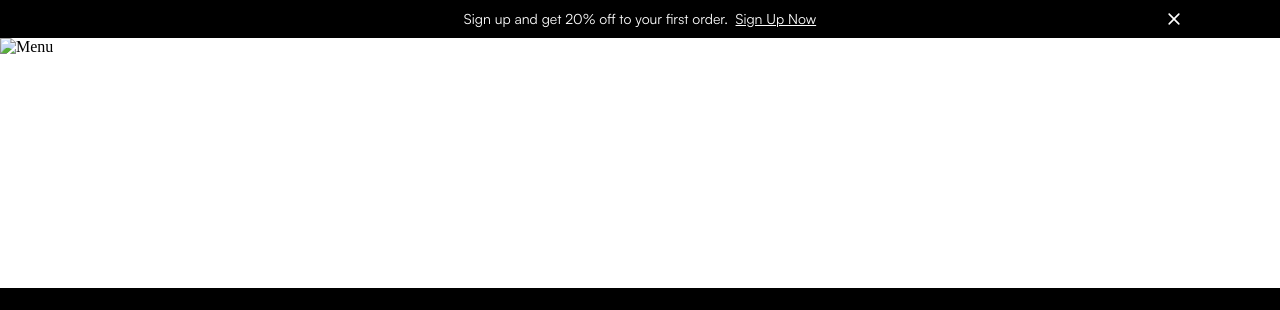
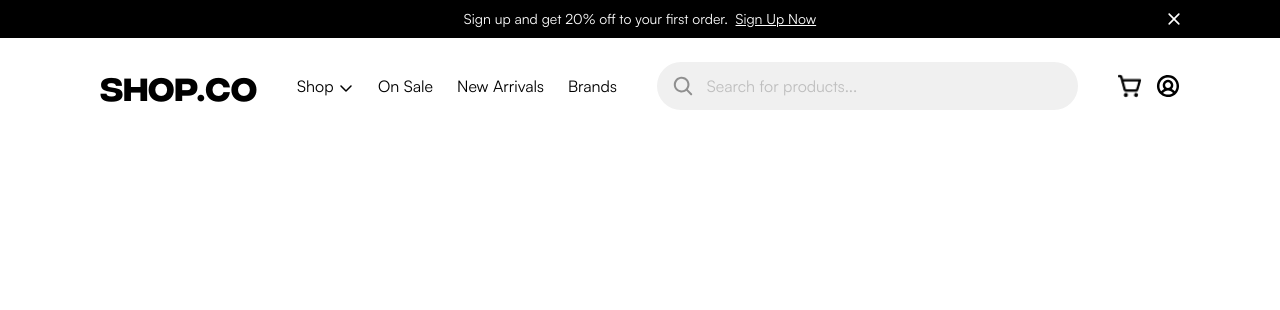
Before and after one commit to Larissa-Gnandt/compass-uol-desafio, a plain HTML site: page index.html in a window 1280 px wide. Shown: the top 310 px of the page. Drawn offline with Linux system fonts and the light colour scheme.

Commit message:
Estrutura do menu container

```diff
--- a/index.html
+++ b/index.html
@@ -16,8 +16,30 @@
       <img src="icons/x.svg" alt="Close" onclick="hideSignUp()" />
     </div>
 
-    <div id="menu">
-      <img src="icons/menu.svg" alt="Menu" onclick="showMenu()" />
+    <div id="menu-container">
+      <img id="hamburguer-menu" src="icons/hamburguer-menu.svg" alt="Menu" />
+
+      <a id="logo" href="">SHOP.CO</a>
+
+      <div id="navigation-container">
+        <a href="">Shop <img src="icons/chevron-down.svg" alt="Shop" /></a>
+        <a href="">On Sale</a>
+        <a href="">New Arrivals</a>
+        <a href="">Brands</a>
+      </div>
+
+      <p id="spacer" />
+
+      <div id="search-container">
+        <img src="icons/search.svg" alt="Search" />
+        <input type="text" placeholder="Search for products..." />
+      </div>
+
+      <div id="user-container">
+        <img id="search-icon" src="icons/search.svg" alt="Search" />
+        <img src="icons/cart.png" alt="Cart" />
+        <img src="icons/profile.svg" alt="Profile" />
+      </div>
     </div>
 
     <p id="temp-space" />
--- a/styles.css
+++ b/styles.css
@@ -57,6 +57,102 @@ body {
   height: 200px;
 }
 
+#menu-container {
+  display: flex;
+  justify-content: start;
+  align-items: center;
+  background-color: white;
+  padding: 24px 100px;
+  box-sizing: border-box;
+  gap: 40px;
+}
+
+#menu-container a {
+  text-decoration: none;
+}
+
+#hamburguer-menu {
+  display: none;
+}
+
+#logo {
+  font-family: "Integral", sans-serif;
+  color: black;
+  font-size: 32px;
+  font-weight: 700;
+}
+
+#navigation-container {
+  display: flex;
+  justify-content: center;
+  align-items: center;
+  gap: 24px;
+}
+
+#navigation-container a {
+  font-family: "Satoshi", sans-serif;
+  color: black;
+  font-size: 16px;
+  font-weight: 400;
+}
+
+#navigation-container a img {
+  vertical-align: middle;
+}
+
+#spacer {
+  display: none;
+}
+
+#search-container {
+  display: flex;
+  background-color: #f0f0f0;
+  align-items: center;
+  padding: 12px 16px;
+  box-sizing: border-box;
+  border-radius: 100px;
+  gap: 12px;
+  flex-grow: 1;
+}
+
+#search-container img {
+  width: 20px;
+  height: 20px;
+  opacity: 40%;
+}
+
+#search-container input {
+  border: none;
+  background-color: transparent;
+  font-family: "Satoshi", sans-serif;
+  font-size: 16px;
+  font-weight: 400;
+  color: black;
+  opacity: 40%;
+  width: 100%;
+}
+
+#search-container input:focus {
+  outline: none;
+  box-shadow: none;
+}
+
+#user-container {
+  display: flex;
+  justify-content: center;
+  align-items: center;
+  gap: 14px;
+}
+
+#search-icon {
+  display: none;
+}
+
+#user-container img {
+  width: 24px;
+  height: 24px;
+}
+
 #brands-container {
   background-color: black;
   display: flex;
@@ -89,4 +185,34 @@ body {
     margin: 16px 12px;
     height: 24px;
   }
+
+  #menu-container {
+    gap: 16px;
+    padding: 20px 16px;
+  }
+
+  #hamburguer-menu {
+    display: block;
+  }
+
+  #logo {
+    font-size: 25px;
+  }
+
+  #navigation-container {
+    display: none;
+  }
+
+  #spacer {
+    display: block;
+    flex-grow: 1;
+  }
+
+  #search-container {
+    display: none;
+  }
+
+  #search-icon {
+    display: block;
+  }
 }
```
Also changed, not shown: icons/cart.png (added), icons/chevron-down.svg (added), icons/hamburguer-menu.svg (added), icons/profile.svg (added), icons/search.svg (added).
